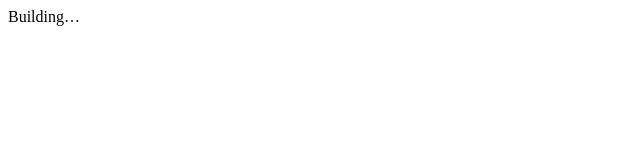
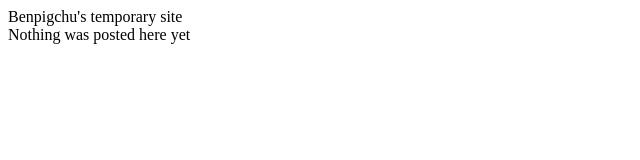
Before and after one commit to benpigchu/benpigchu.github.io, a plain HTML site: page index.html in a window 1280 px wide. Shown: the whole page, without its empty margins (0-640 px from the left). Drawn offline with Linux system fonts and the light colour scheme.

Commit message:
Update index.html

```diff
--- a/index.html
+++ b/index.html
@@ -1,11 +1,17 @@
 <!DOCTYPE html>
 <html>
+
 <head>
+
 <title>Benpigchu</title>
+
 </head>
 
 <body>
-Building…
+
+<div class="title">Benpigchu's temporary site</div>
+<div class="context">Nothing was posted here yet</div>
+
 </body>
 
 </html>
```
